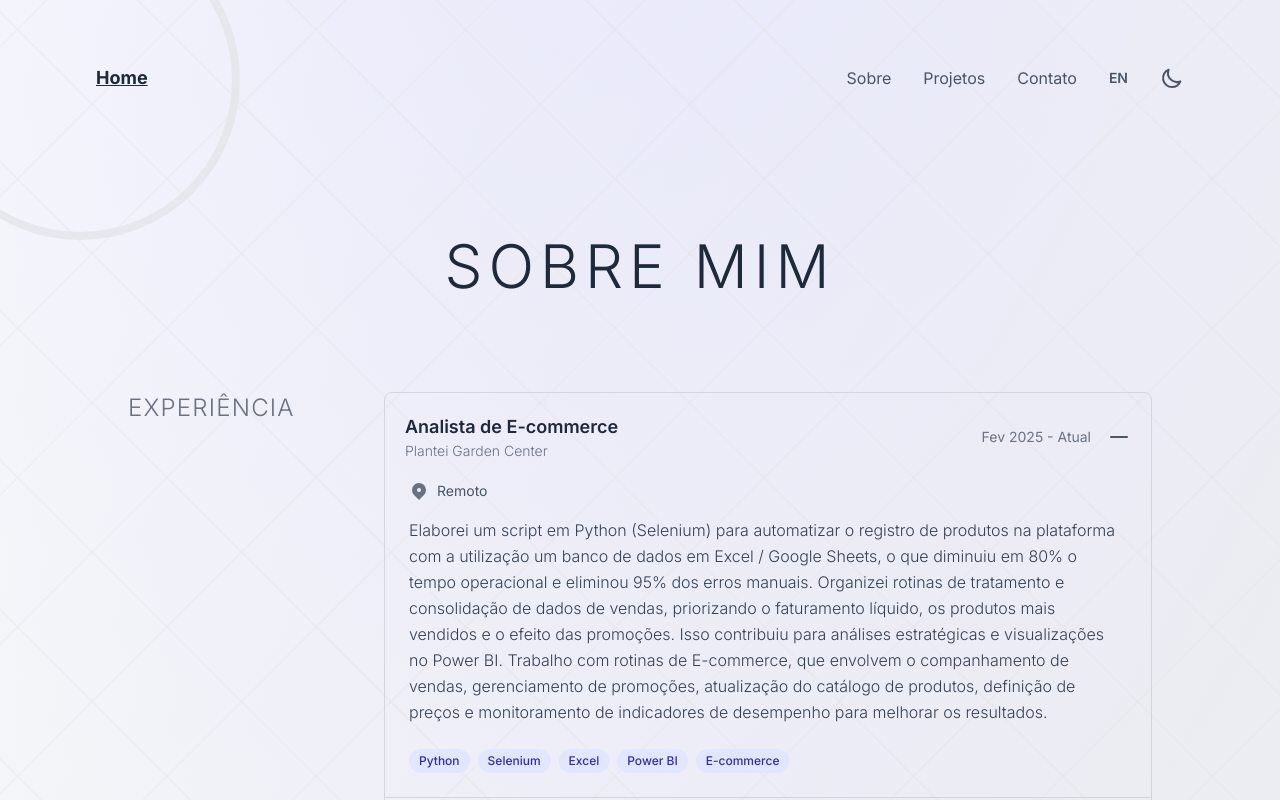
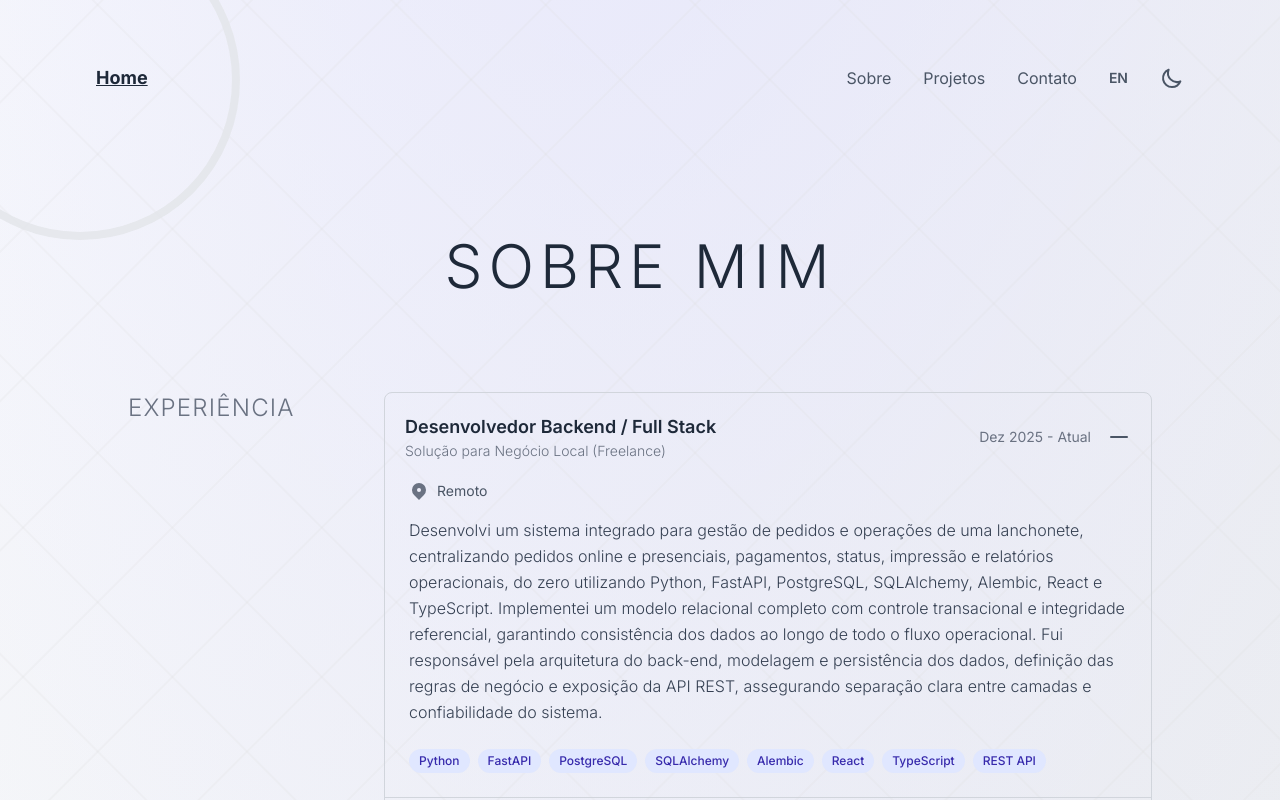
Before and after one commit to AdriMayc/Portfolio2.0, a React (Vite) app: page /about in a window 1280 px wide. Shown: the top 800 px of the page. Built offline with nearby package versions, Linux system fonts and the light colour scheme.

Commit message:
Fix: Adicionado nova Experiência

```diff
--- a/src/sections/About.jsx
+++ b/src/sections/About.jsx
@@ -36,9 +36,41 @@ const content = {
 
 const experienceData = [
     {
+    date: {
+        pt: "Dez 2025 - Atual",
+        en: "Dec 2025 - Present"
+    },
+    location: {
+        pt: "Remoto",
+        en: "Remote"
+    },
+    tags: [
+        "Python",
+        "FastAPI",
+        "PostgreSQL",
+        "SQLAlchemy",
+        "Alembic",
+        "React",
+        "TypeScript",
+        "REST API"
+    ],
+    pt: {
+        title: "Desenvolvedor Backend / Full Stack",
+        company: "Solução para Negócio Local (Freelance)",
+        description: "Desenvolvi um sistema integrado para gestão de pedidos e operações de uma lanchonete, centralizando pedidos online e presenciais, pagamentos, status, impressão e relatórios operacionais, do zero utilizando Python, FastAPI, PostgreSQL, SQLAlchemy, Alembic, React e TypeScript. Implementei um modelo relacional completo com controle transacional e integridade referencial, garantindo consistência dos dados ao longo de todo o fluxo operacional. Fui responsável pela arquitetura do back-end, modelagem e persistência dos dados, definição das regras de negócio e exposição da API REST, assegurando separação clara entre camadas e confiabilidade do sistema."
+    },
+    en: {
+        title: "Backend / Full Stack Developer",
+        company: "Local Business Solution (Freelance)",
+        description: "I developed an integrated system to manage orders and operations for a local restaurant, centralizing online and in-person orders, payments, statuses, printing, and operational reports from scratch using Python, FastAPI, PostgreSQL, SQLAlchemy, Alembic, React, and TypeScript. I implemented a complete relational data model with transactional control and referential integrity, ensuring data consistency throughout the entire operational flow. I was responsible for backend architecture, data modeling and persistence, business rule definition, and REST API exposure, ensuring clear layer separation and system reliability."
+    }
+    },
+
+    {
+
         date: {
-            pt: "Fev 2025 - Atual",
-            en: "Feb 2025 - Present"
+            pt: "Fev 2025 - Dez 2025",
+            en: "Feb 2025 - Dec 2025"
         },
         location: {
             pt: "Remoto",
```
